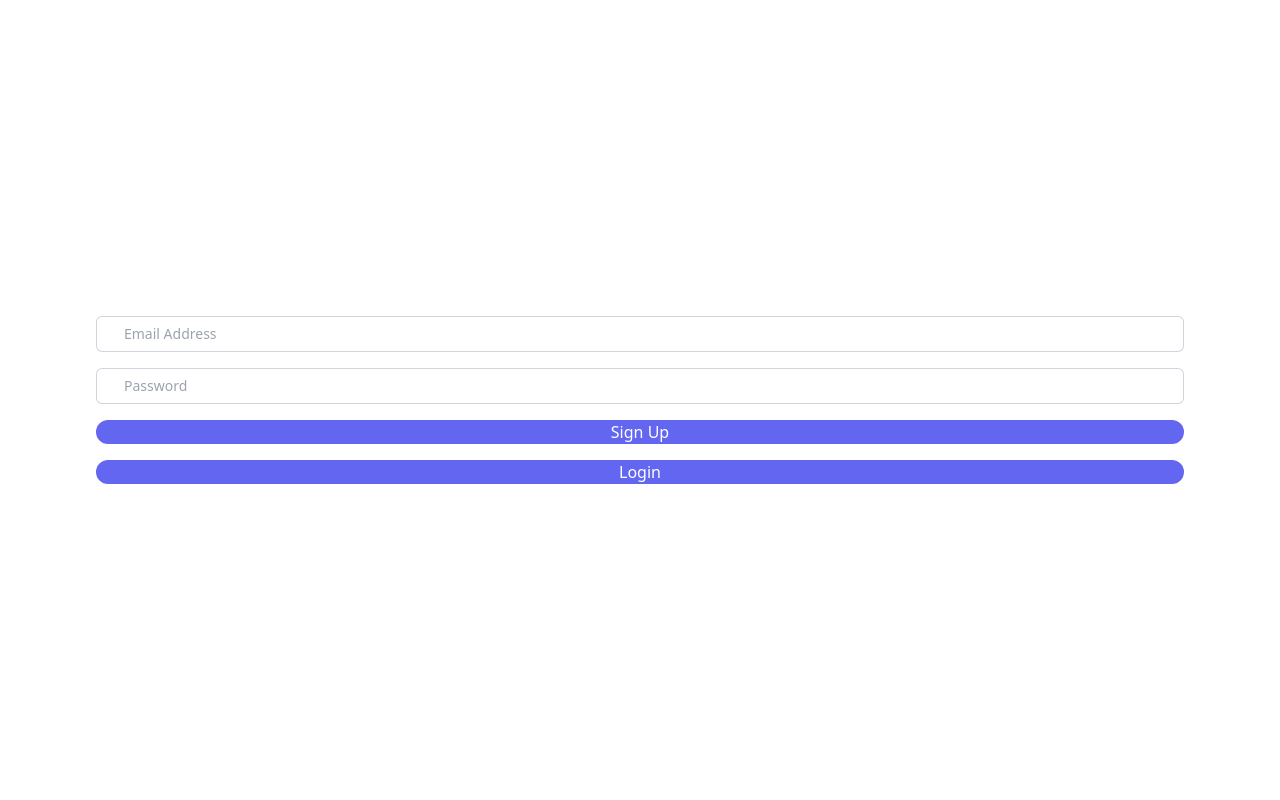
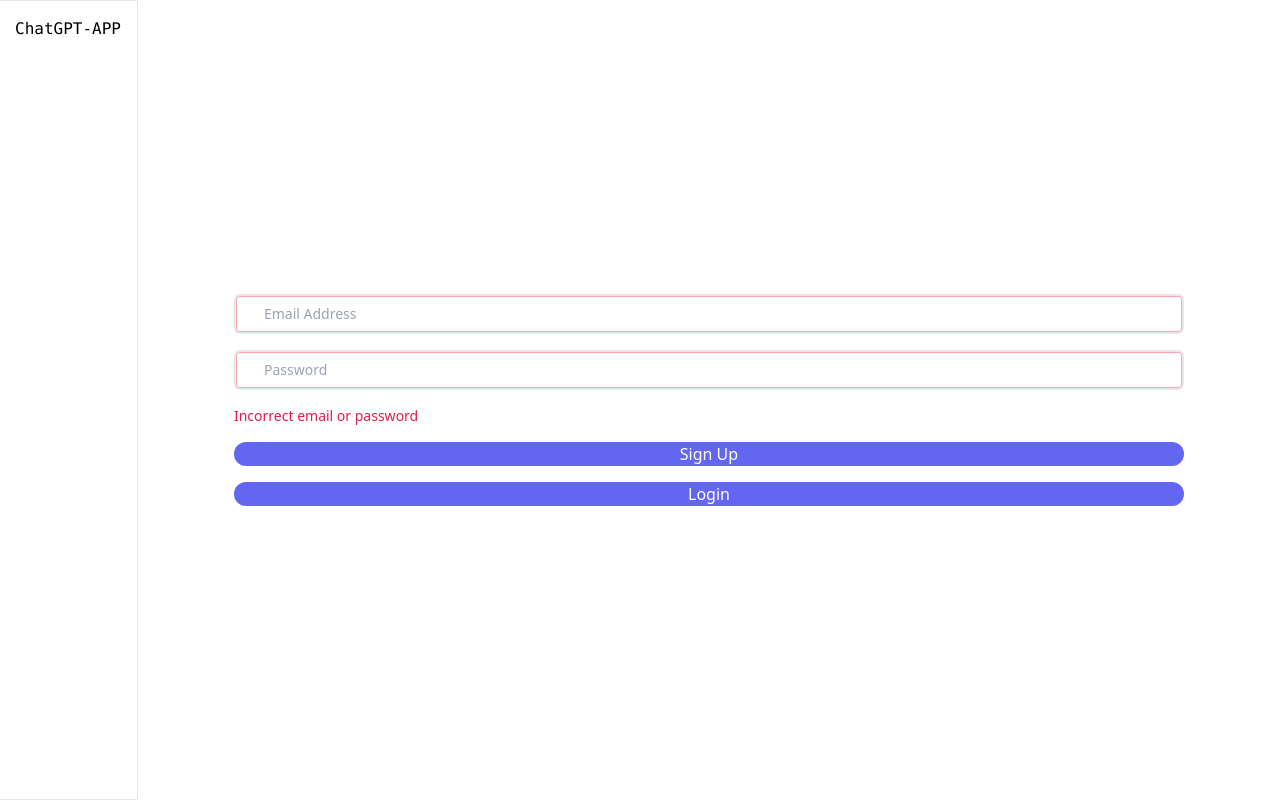
Before and after one commit to dgrimaldi/coding-exercise-intellyse, a Next.js app in the folder front-end/: page / in a window 1280 px wide. Both pictures are taken after a click on the button "Login". Built offline with nearby package versions, Linux system fonts and the light colour scheme; no server answers.

Commit message:
refactor: layout and improve login errors

```diff
--- a/front-end/components/layout/Layout.tsx
+++ b/front-end/components/layout/Layout.tsx
@@ -3,19 +3,16 @@ import React from 'react'
 
 type LayoutProps = {
     children?: React.ReactNode
+    navbar?: React.ReactNode
 }
-const Layout = ({ children }: LayoutProps) => {
+const Layout = ({ children, navbar }: LayoutProps) => {
 
     return (
         <div className="flex flex-col min-h-screen">
-            <div className="flex flex-row flex-grow">
+            <div className="flex flex-row max-sm:flex-col">
                 <nav className="sticky top-0 -ml-0.5 pointer-events-none">
                     <div className="sticky top-0 p-4 border border-gray-200 h-full">
-                        <ul role="list" className="p-6 divide-y divide-slate-200">
-                            <li className="flex py-4 first:pt-0 last:pb-0 ">
-                                <button className="shadow-md border-solid border-2 border-sky-500 rounded p-2">Chat#1</button>
-                            </li>
-                        </ul>
+                        {navbar}
                     </div>
                 </nav>
                 <main className="flex-grow">
--- a/front-end/pages/index.tsx
+++ b/front-end/pages/index.tsx
@@ -1,15 +1,16 @@
 import type { ReactElement } from 'react'
 import type { NextPageWithLayout } from './_app'
 import Login from './login'
+import Layout from '@/components/layout/Layout'
 
 
 const Page: NextPageWithLayout = () => {
-    return <div><Login /></div>
+    return <><Login /></>
 }
 
 Page.getLayout = function getLayout(page: ReactElement) {
     return (
-        <div>{page}</div>
+        <Layout navbar={<p className="font-mono" >ChatGPT-APP</p>}>{page}</Layout>
     )
 }
 
--- a/front-end/pages/login/index.tsx
+++ b/front-end/pages/login/index.tsx
@@ -1,9 +1,24 @@
-
-//TODO place at top small sm:place-content-start
-
-import { useState } from "react"
+import { Dispatch, SetStateAction, useState } from "react"
 import { useRouter } from 'next/navigation'
 import { auth, create } from "./api"
+import clsx from "clsx"
+
+const inputStyle = `border-2 rounded-lg focus:outline-none rounded-md
+                    py-1.5 pl-7 pr-20 text-gray-900 ring-1 ring-inset
+                    placeholder:text-gray-400 focus:ring-2 focus:ring-inset sm:text-sm sm:leading-6`
+
+const errorMessageStyle = "text-rose-600 dark:text-rose-500 text-sm"
+
+const style = {
+    input: {
+        error: `${inputStyle} ring-rose-300 focus:ring-rose-600`,
+        default: `${inputStyle} ring-gray-300 focus:ring-indigo-600`,
+    },
+    message: {
+        error: `${errorMessageStyle}`,
+        default: `${errorMessageStyle} invisible`,
+    }
+}
 
 
 function Index() {
@@ -11,6 +26,7 @@ function Index() {
 
     const [email, setEmail] = useState("")
     const [password, setPassword] = useState("")
+    const [error, setError] = useState(false)
 
     const handleSignUp = async () => {
         try {
@@ -19,43 +35,55 @@ function Index() {
         } catch (error) {
             console.error(`Failed to create new user data, ${error}/`)
         }
-
-
     }
 
     const handleLogin = async () => {
         try {
             const res = await auth(email, password)
-            const data: user = JSON.parse(await res.json())
+            if (!res.ok) {
+                throw new Error()
+            } else {
+                const data: user = JSON.parse(await res.json())
+                router.push(`/chat?user=${data._id.$oid}`)
+            }
 
-            if (!res.ok) {
-                // This will activate the closest `error.js` Error Boundary
-                throw new Error('Failed to fetch data')
-            } else
-                router.push(`/chat?user=${data._id.$oid}`)
-
-        } catch (error) {
-            console.error(error)
+        } catch {
+            console.error("Incorrect email or password")
+            setError(true)
         }
     }
 
+    const handleInput = (setStateFn: Dispatch<SetStateAction<string>>, input: string) => {
+        setError(false)
+        setStateFn(input)
+    }
+
     return (
-
            <div className="h-screen flex flex-col gap-4 place-content-center justify-center p-24">
                <input
-                    className="border rounded-lg focus:outline-none rounded-md border-0 py-1.5 pl-7 pr-20 text-gray-900 ring-1 ring-inset ring-gray-300 placeholder:text-gray-400 focus:ring-2 focus:ring-inset focus:ring-indigo-600 sm:text-sm sm:leading-6"
+                   className={clsx({
+                    [style.input.default]: !error,
+                    [style.input.error]: error
+                })}
                     placeholder="Email Address"
                     type="email"
                     value={email}
-                   onChange={(e)=> setEmail(e.currentTarget.value)}
+                   onChange={(e)=> handleInput(setEmail,e.currentTarget.value)}
                />
                <input
-                   className="border rounded-lg focus:outline-none rounded-md border-0 py-1.5 pl-7 pr-20 text-gray-900 ring-1 ring-inset ring-gray-300 placeholder:text-gray-400 focus:ring-2 focus:ring-inset focus:ring-indigo-600 sm:text-sm sm:leading-6"
+                   className={clsx({
+                    [style.input.default]: !error,
+                    [style.input.error]: error
+                })}
                    placeholder="Password"
                    value={password}
                    type="password"
-                   onChange={(e)=> setPassword(e.currentTarget.value)}
+                   onChange={(e)=> {handleInput(setPassword,e.currentTarget.value)}}
                />
+            <p className={clsx({
+                    [style.message.default]: !error,
+                    [style.message.error]: error
+                })}>Incorrect email or password</p>
             <button className="bg-indigo-500 rounded-full text-white" onClick={handleSignUp}>Sign Up</button>
             <button className="bg-indigo-500 rounded-full text-white" onClick={handleLogin}>Login</button>
            </div>
```
